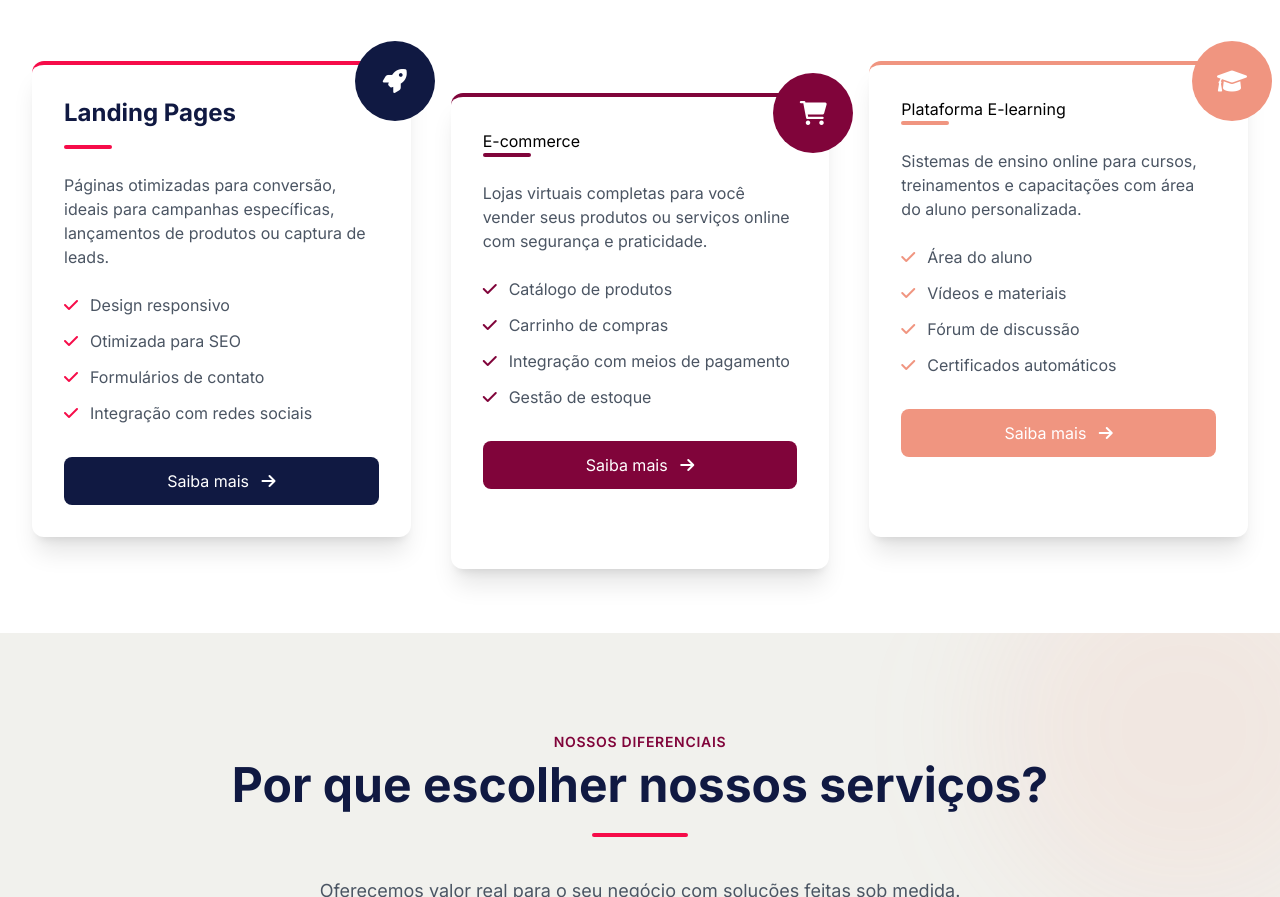
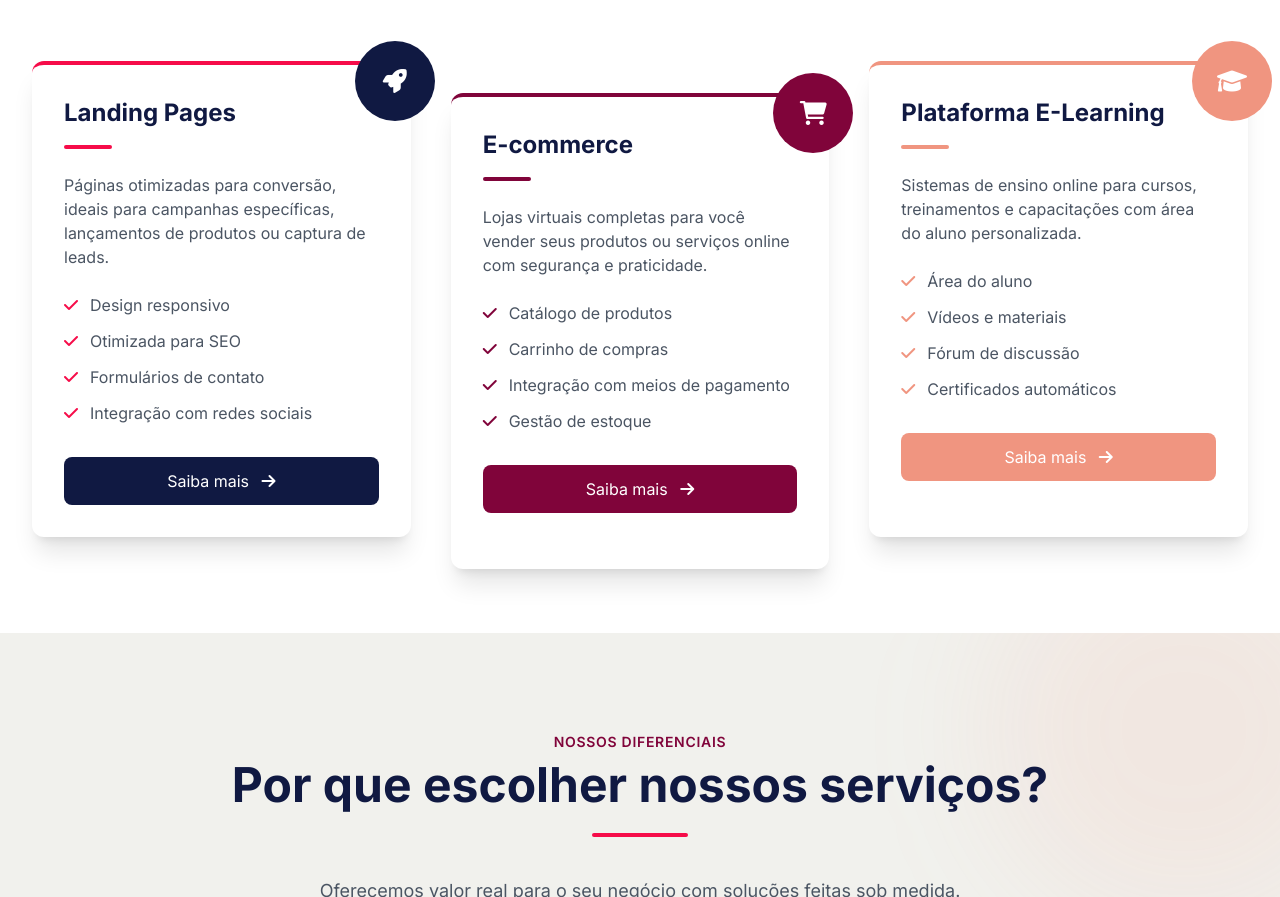
Before and after one commit to Wallee87/site-servicos, a website: page index.html in a window 1280 px wide. Shown: the part 1043-1940 px from the top of the page. Drawn offline with nearby package versions, Linux system fonts and the light colour scheme.

Commit message:
formato texto landing

```diff
--- a/index.html
+++ b/index.html
@@ -158,7 +158,9 @@
                     <div class="absolute -top-6 -right-6 w-20 h-20 bg-secondary rounded-full flex items-center justify-center">
                         <i class="fas fa-shopping-cart text-white text-2xl"></i>
                     </div>
-                    <h3 href="landinge-commerce.html"  class="hover:text-accent transition duration-300">E-commerce</h3>
+                    <h3 class="text-2xl font-bold text-primary mb-4">
+                        <a href="landinge-commerce.html"  class="hover:text-accent transition duration-300">E-commerce</a>
+                    </h3>
                     <div class="w-12 h-1 bg-secondary rounded-full mb-6"></div>
                     <p class="text-gray-600 mb-6">
                         Lojas virtuais completas para você vender seus produtos ou serviços online com segurança e praticidade.
@@ -179,7 +181,9 @@
                     <div class="absolute -top-6 -right-6 w-20 h-20 bg-tertiary rounded-full flex items-center justify-center">
                         <i class="fas fa-graduation-cap text-white text-2xl"></i>
                     </div>
-                    <h3 href="landingleadsia.html" class="hover:text-accent transition duration-300">Plataforma E-learning</h3>
+                    <h3 class="text-2xl font-bold text-primary mb-4">
+                        <a href="landingleadsia.html"  class="hover:text-accent transition duration-300">Plataforma E-Learning</a>
+                    </h3>
                     <div class="w-12 h-1 bg-tertiary rounded-full mb-6"></div>
                     <p class="text-gray-600 mb-6">
                         Sistemas de ensino online para cursos, treinamentos e capacitações com área do aluno personalizada.
```
